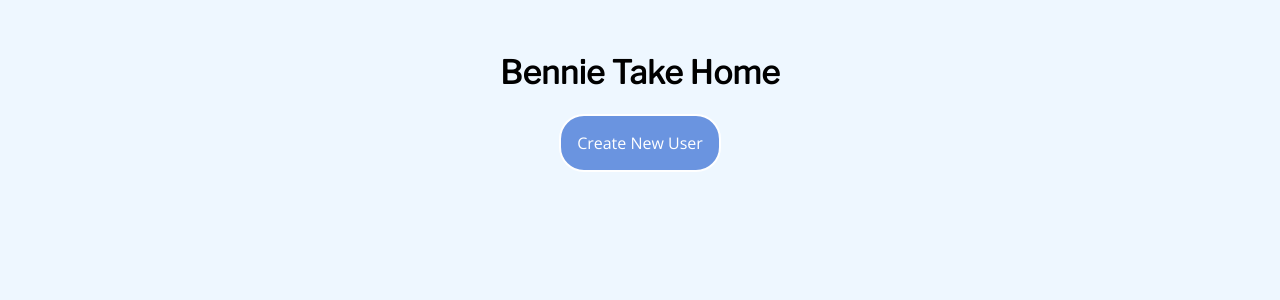
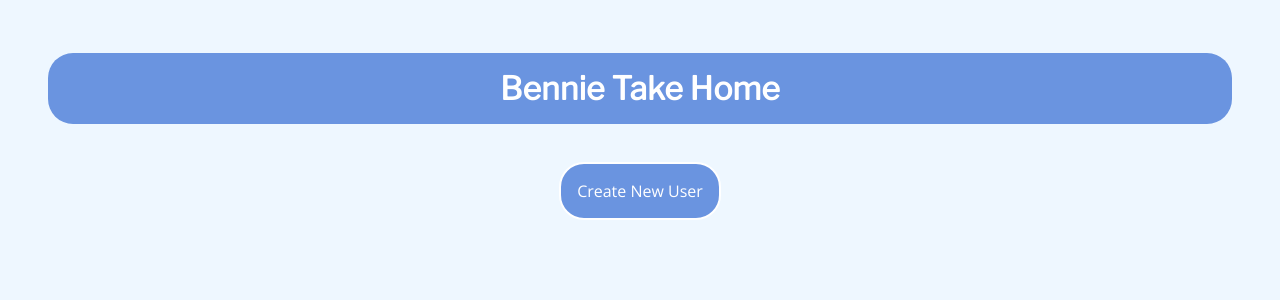
Before and after one commit to Bcdirito/bennie-takehome, a React (Create React App) app: page / in a window 1280 px wide. Shown: the top 300 px of the page. Built offline with nearby package versions, Linux system fonts and the light colour scheme; no server answers.

Commit message:
homepage styling

```diff
--- a/src/App.js
+++ b/src/App.js
@@ -13,6 +13,7 @@ function App() {
   return (
     <Router>
       <div className="App">
+        <h1 id="titleBar">Bennie Take Home</h1>
         <Switch>
           <Route path="/users/:id" render={(props) => (
             <ProfilePage {...props}/>
--- a/src/components/Home.js
+++ b/src/components/Home.js
@@ -135,9 +135,8 @@ export default class Home extends Component {
     render() {
         return (
             <div id="homepage">
-                <h1>Bennie Take Home</h1>
+                <ul id="userCardContainer">{this.generateUserCards(this.state.allUsers)}</ul>
                 <button className="newUserButton" onClick={(e) => this.clickHandler(e)}>Create New User</button>
-                <ul id="userCardContainer">{this.generateUserCards(this.state.allUsers)}</ul>
                 {this.state.showUserForm? <NewUserForm changeHandler={(e) => this.updateNewUserData(e)} submitHandler={(e) => this.createNewUser(e)} hideForm={(e) => this.hideNewUserForm(e)} /> : null}
             </div>
         )
--- a/src/styling/App.scss
+++ b/src/styling/App.scss
@@ -34,3 +34,10 @@ button, input[type=submit] {
   margin-left: 1rem;
   cursor: pointer;
 }
+
+#titleBar {
+  background: $buttonBody;
+  border-radius: 25px;
+  padding: 1rem;
+  color: $white;
+}
--- a/src/styling/ProfilePage.scss
+++ b/src/styling/ProfilePage.scss
@@ -40,7 +40,7 @@
         }
 
         .post:nth-child(n+2) {
-            border-top: 1px solid gray;
+            border-top: 1px solid $gray;
         }
     }
 }
@@ -75,7 +75,7 @@
             }
 
             .post:nth-child(n+3) {
-                border-top: 1px solid gray;
+                border-top: 1px solid $gray;
             }
         }
     }
--- a/src/styling/variables.scss
+++ b/src/styling/variables.scss
@@ -1,6 +1,6 @@
 $backgroundBlue: #eef7ff;
 $white: #fff;
-$gray: gray;
+$gray: #d8d8d8;
 $mainFont: 'Libre Franklin', sans-serif;
 $secondaryFont: 'Open Sans', sans-serif;
 $buttonBorder: #ced6e5;
```
